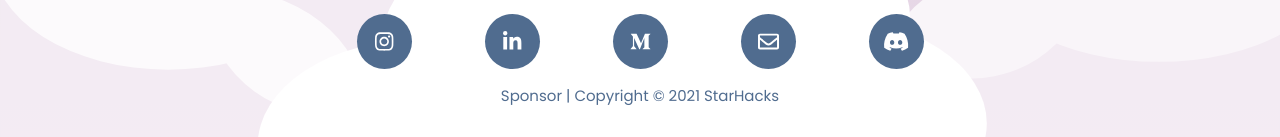
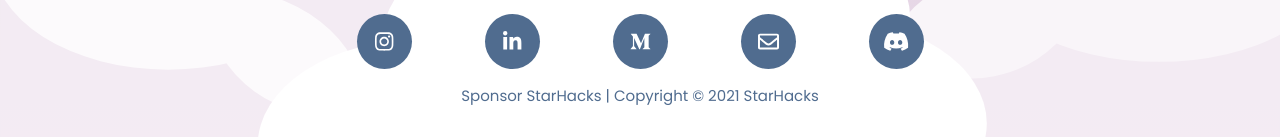
Before and after one commit to starhacks/site, a React (Create React App) app: page / in a window 1280 px wide. Shown: the part 4500-4637 px from the top of the page. Built offline with nearby package versions, Linux system fonts and the light colour scheme.

Commit message:
fix stars

```diff
--- a/src/App.js
+++ b/src/App.js
@@ -18,19 +18,10 @@ import {
     landingPhoto,
 } from './constants';
 import Roles from './roles/Roles';
-import StarfieldAnimation from 'react-starfield-animation';
 
 const App = () => {
     return (
         <div className="App" >
-            <StarfieldAnimation
-                style={{
-                    zIndex: -1,
-                    position: 'absolute',
-                    width: '100%',
-                    height: '100%',
-                }}
-            />
             <Landing title={Constants.starhacks} img={landingPhoto} />
             <About title={Constants.about} />
             <Schedule schedule={hackathonSchedule} title={Constants.schedule} />
--- a/src/contact/Contact.jsx
+++ b/src/contact/Contact.jsx
@@ -20,7 +20,7 @@ const Contact = (props) =>
                 href={sponsorDoc}
                 target="_blank"
                 rel="noreferrer">
-                Sponsor</a> | Copyright © 2021 StarHacks
+                Sponsor StarHacks</a> | Copyright © 2021 StarHacks
         </p>
     </div>;
 
--- a/src/index.js
+++ b/src/index.js
@@ -3,9 +3,18 @@ import React from 'react';
 import ReactDOM from 'react-dom';
 import App from './App';
 import reportWebVitals from './reportWebVitals';
+import StarfieldAnimation from 'react-starfield-animation';
 
 ReactDOM.render(
     <React.StrictMode>
+        <StarfieldAnimation
+            style={{
+                zIndex: -1,
+                position: 'absolute',
+                width: '100%',
+                height: '100%',
+            }}
+        />
         <App />
     </React.StrictMode>,
     document.getElementById('root'),
--- a/src/questions/Question.jsx
+++ b/src/questions/Question.jsx
@@ -22,7 +22,7 @@ const Question = (props) => {
                         {toggle ?
                             <FontAwesomeIcon icon={faArrowUp} /> :
                             <FontAwesomeIcon icon={faArrowDown} />
-                        }{props.q}
+                        } {props.q}
                     </p>
                 </div>
             </a>
```
Also changed, not shown: src/constants/assets/lucy_.png, 1 other file (tests, documents, lock files or other folders).
